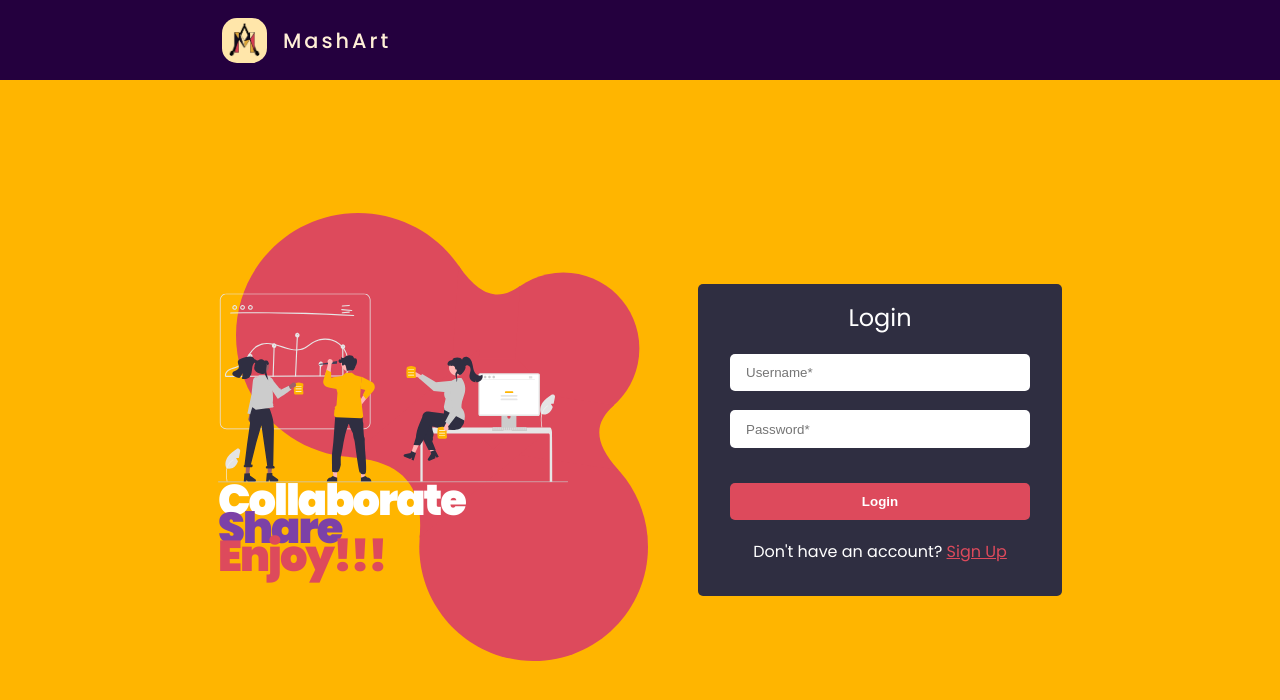
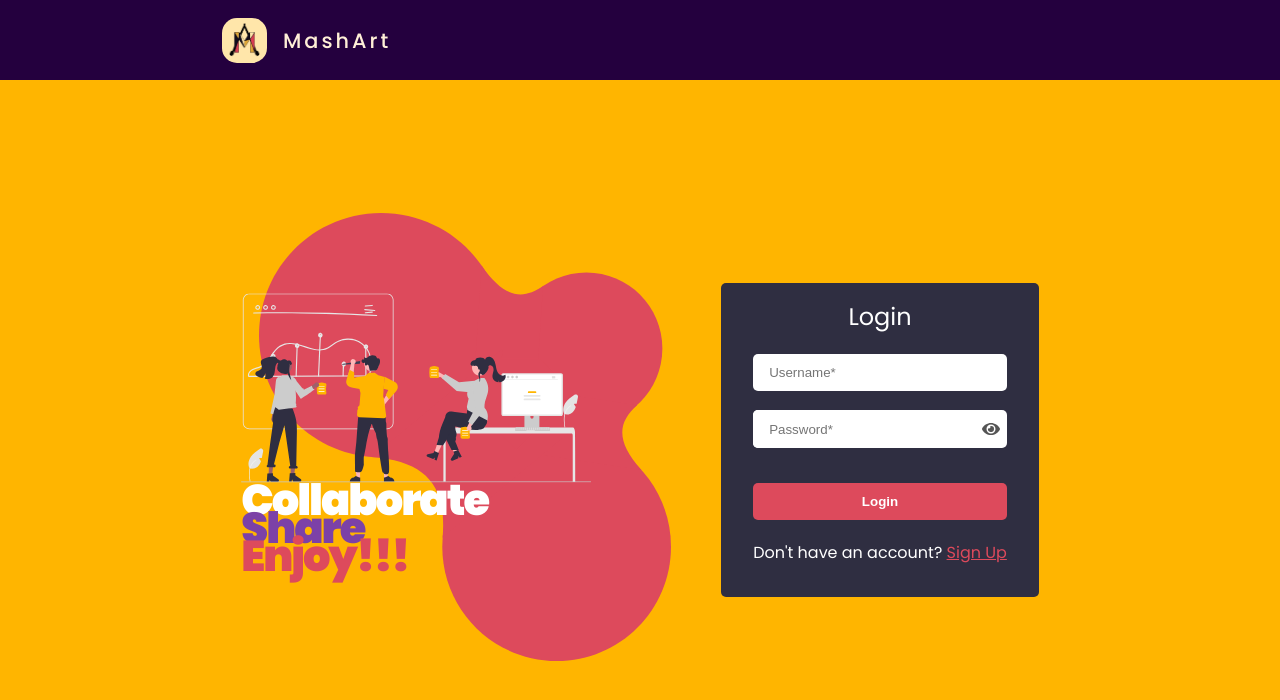
Before and after one commit to HARALARK/MashArt, a React (Create React App) app in the folder mashart/frontend/: page /login in a window 1280 px wide. Shown: the top 700 px of the page. Built offline with nearby package versions, Linux system fonts and the light colour scheme; a web font is replaced by a local one.

Commit message:
added show password

```diff
--- a/mashart/frontend/src/components/styled-components/Input.js
+++ b/mashart/frontend/src/components/styled-components/Input.js
@@ -1,10 +1,16 @@
 import styled from "styled-components"
 
-const Input = styled.input`
+export const Input = styled.input`
   padding: 0.7rem 1rem;
   border: none;
   border-radius: 5px;
-  width: 300px;
+  &:focus {
+    outline: none;
+  }
 `
 
-export default Input
+export const PasswordInput = styled(Input)`
+  flex: 1;
+  border-top-right-radius: 0;
+  border-bottom-right-radius: 0;
+`
--- a/mashart/frontend/src/screens/LoginScreen.js
+++ b/mashart/frontend/src/screens/LoginScreen.js
@@ -1,12 +1,14 @@
 import React, { useEffect, useState } from "react"
 import { useDispatch, useSelector } from "react-redux"
 import { Link, useLocation, useNavigate } from "react-router-dom"
+import { FontAwesomeIcon } from "@fortawesome/react-fontawesome"
 import styled from "styled-components"
 import { login } from "../actions/userActions"
 import Design from "../components/Design"
-import Input from "../components/styled-components/Input"
+import { Input, PasswordInput } from "../components/styled-components/Input"
 import Message from "../components/styled-components/Message"
 import device from "../screen_sizes/devices"
+import { faEye, faEyeSlash } from "@fortawesome/free-solid-svg-icons"
 
 const LoginScreen = () => {
   const location = useLocation()
@@ -14,6 +16,7 @@ const LoginScreen = () => {
 
   const [username, setUsername] = useState("")
   const [password, setPassword] = useState("")
+  const [showPassword, setShowPassword] = useState(false)
 
   const dispatch = useDispatch()
 
@@ -51,11 +54,21 @@ const LoginScreen = () => {
               onChange={(e) => setUsername(e.target.value)}
               required
             />
-            <Input
-              type="password"
-              placeholder="Password*"
-              onChange={(e) => setPassword(e.target.value)}
-            />
+            <PasswordInputContainer>
+              <PasswordInput
+                type={showPassword ? "text" : "password"}
+                placeholder="Password*"
+                onChange={(e) => setPassword(e.target.value)}
+              />
+              <div
+                className="icon-container"
+                onClick={() => setShowPassword(!showPassword)}
+              >
+                <FontAwesomeIcon
+                  icon={showPassword ? faEyeSlash : faEye}
+                ></FontAwesomeIcon>
+              </div>
+            </PasswordInputContainer>
             <SubmitButton type="button" value="Login" onClick={submitHandler} />
             <p className="signup-container">
               Don't have an account?{" "}
@@ -131,6 +144,24 @@ const Form = styled.form`
   }
 `
 
+const PasswordInputContainer = styled.div`
+  display: flex;
+  align-items: center;
+  background-color: #fff;
+  border-radius: 5px;
+
+  .icon-container {
+    padding: 0.4rem;
+    cursor: pointer;
+
+    color: #555;
+
+    &:hover {
+      color: #000;
+    }
+  }
+`
+
 const SubmitButton = styled(Input)`
   background-color: #dd4a5c;
   color: #fff;
--- a/mashart/frontend/src/screens/SignupScreen.js
+++ b/mashart/frontend/src/screens/SignupScreen.js
@@ -5,9 +5,11 @@ import { Link, useLocation, useNavigate } from "react-router-dom"
 
 import { register } from "../actions/userActions"
 import Design from "../components/Design"
-import Input from "../components/styled-components/Input"
+import { Input, PasswordInput } from "../components/styled-components/Input"
 import Message from "../components/styled-components/Message"
 import device from "../screen_sizes/devices"
+import { FontAwesomeIcon } from "@fortawesome/react-fontawesome"
+import { faEye, faEyeSlash } from "@fortawesome/free-solid-svg-icons"
 
 const SignupScreen = () => {
   const location = useLocation()
@@ -16,6 +18,7 @@ const SignupScreen = () => {
   const [username, setUsername] = useState("")
   const [email, setEmail] = useState("")
   const [password, setPassword] = useState("")
+  const [showPassword, setShowPassword] = useState(false)
   const [confirmPassword, setConfirmPassword] = useState("")
   const [message, setMessage] = useState("")
 
@@ -96,11 +99,21 @@ const SignupScreen = () => {
               onChange={checkEmail}
               required
             />
-            <Input
-              type="password"
-              placeholder="Password*"
-              onChange={(e) => setPassword(e.target.value)}
-            />
+            <PasswordInputContainer>
+              <PasswordInput
+                type={showPassword ? "text" : "password"}
+                placeholder="Password*"
+                onChange={(e) => setPassword(e.target.value)}
+              />
+              <div
+                className="icon-container"
+                onClick={() => setShowPassword(!showPassword)}
+              >
+                <FontAwesomeIcon
+                  icon={showPassword ? faEyeSlash : faEye}
+                ></FontAwesomeIcon>
+              </div>
+            </PasswordInputContainer>
             <Input
               type="password"
               placeholder="Confirm Password*"
@@ -186,6 +199,24 @@ const Form = styled.form`
   }
 `
 
+const PasswordInputContainer = styled.div`
+  display: flex;
+  align-items: center;
+  background-color: #fff;
+  border-radius: 5px;
+
+  .icon-container {
+    padding: 0.4rem;
+    cursor: pointer;
+
+    color: #555;
+
+    &:hover {
+      color: #000;
+    }
+  }
+`
+
 const SubmitButton = styled(Input)`
   background-color: #dd4a5c;
   color: #fff;
```
